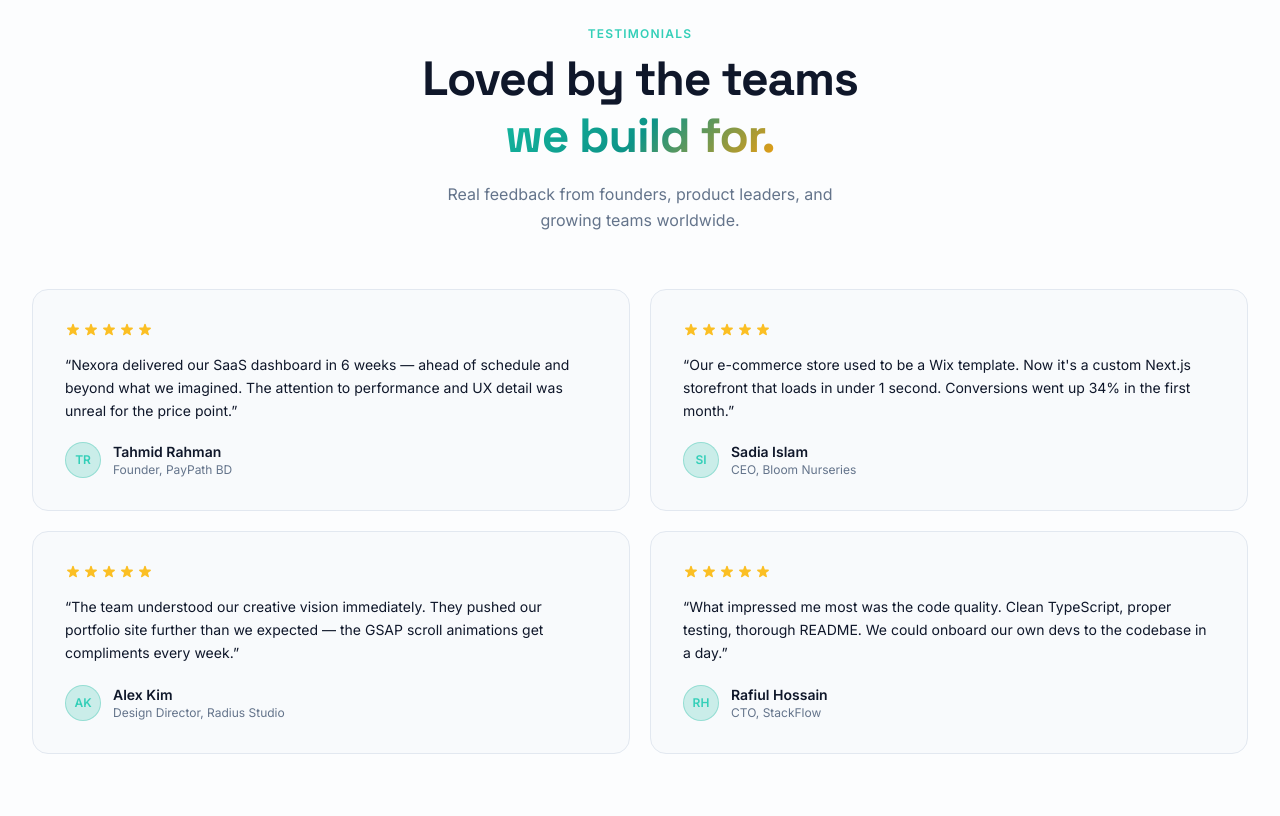
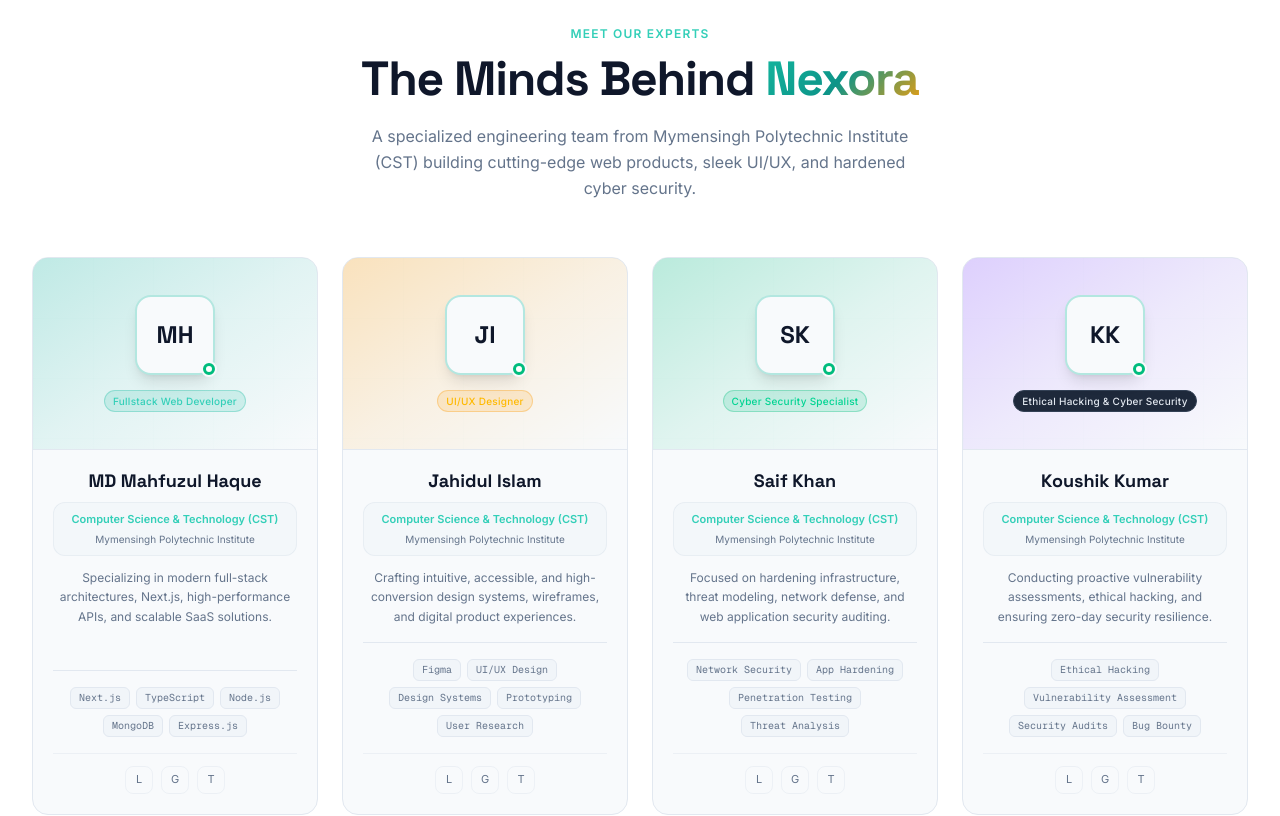
Before and after one commit to msmahfuz3140/online-agency-platform, a Next.js app: page / in a window 1280 px wide. Shown: the part 3940-4756 px from the top of the page. Built offline with nearby package versions, Linux system fonts and the light colour scheme.

Commit message:
feat: add premium Our Team section with CST Mymensingh Polytechnic Institute member profiles

```diff
--- a/app/page.tsx
+++ b/app/page.tsx
@@ -5,6 +5,7 @@
 import { FeaturedProjectsSection } from "@/components/home/FeaturedProjectsSection";
 import { HowItWorksSection } from "@/components/home/HowItWorksSection";
 import { ServicesOverviewSection } from "@/components/home/ServicesOverviewSection";
+import { TeamSection } from "@/components/home/TeamSection";
 import { ClientReviewsSection } from "@/components/home/ClientReviewsSection";
 import { PricingPreviewSection } from "@/components/home/PricingPreviewSection";
 import { FAQSection } from "@/components/home/FAQSection";
@@ -21,6 +22,7 @@
         <FeaturedProjectsSection />
         <HowItWorksSection />
         <ServicesOverviewSection />
+        <TeamSection />
         <ClientReviewsSection />
         <PricingPreviewSection />
         <FAQSection />
--- /dev/null
+++ b/components/home/TeamSection.tsx
@@ -0,0 +1,171 @@
+import { Section } from "../ui/Section";
+import { Card } from "../ui/Card";
+import { Badge } from "../ui/Badge";
+import { FadeInSection } from "../motion/FadeInSection";
+import { StaggerList } from "../motion/StaggerList";
+
+interface TeamMember {
+  name: string;
+  role: string;
+  department: string;
+  institute: string;
+  bio: string;
+  skills: string[];
+  initials: string;
+  gradient: string;
+  roleBadgeVariant: "primary" | "warning" | "success" | "default";
+}
+
+const teamMembers: TeamMember[] = [
+  {
+    name: "MD Mahfuzul Haque",
+    role: "Fullstack Web Developer",
+    department: "Computer Science & Technology (CST)",
+    institute: "Mymensingh Polytechnic Institute",
+    bio: "Specializing in modern full-stack architectures, Next.js, high-performance APIs, and scalable SaaS solutions.",
+    skills: ["Next.js", "TypeScript", "Node.js", "MongoDB", "Express.js"],
+    initials: "MH",
+    gradient: "from-primary-500/25 via-primary-500/10 to-transparent",
+    roleBadgeVariant: "primary",
+  },
+  {
+    name: "Jahidul Islam",
+    role: "UI/UX Designer",
+    department: "Computer Science & Technology (CST)",
+    institute: "Mymensingh Polytechnic Institute",
+    bio: "Crafting intuitive, accessible, and high-conversion design systems, wireframes, and digital product experiences.",
+    skills: ["Figma", "UI/UX Design", "Design Systems", "Prototyping", "User Research"],
+    initials: "JI",
+    gradient: "from-amber-500/25 via-amber-500/10 to-transparent",
+    roleBadgeVariant: "warning",
+  },
+  {
+    name: "Saif Khan",
+    role: "Cyber Security Specialist",
+    department: "Computer Science & Technology (CST)",
+    institute: "Mymensingh Polytechnic Institute",
+    bio: "Focused on hardening infrastructure, threat modeling, network defense, and web application security auditing.",
+    skills: ["Network Security", "App Hardening", "Penetration Testing", "Threat Analysis"],
+    initials: "SK",
+    gradient: "from-emerald-500/25 via-emerald-500/10 to-transparent",
+    roleBadgeVariant: "success",
+  },
+  {
+    name: "Koushik Kumar",
+    role: "Ethical Hacking & Cyber Security",
+    department: "Computer Science & Technology (CST)",
+    institute: "Mymensingh Polytechnic Institute",
+    bio: "Conducting proactive vulnerability assessments, ethical hacking, and ensuring zero-day security resilience.",
+    skills: ["Ethical Hacking", "Vulnerability Assessment", "Security Audits", "Bug Bounty"],
+    initials: "KK",
+    gradient: "from-violet-500/25 via-violet-500/10 to-transparent",
+    roleBadgeVariant: "default",
+  },
+];
+
+export function TeamSection() {
+  return (
+    <Section id="team">
+      {/* Centered Section Header */}
+      <FadeInSection>
+        <div className="text-center mb-10 sm:mb-14">
+          <p className="text-xs font-semibold uppercase tracking-widest text-primary-400 mb-2">
+            Meet Our Experts
+          </p>
+          <h2 className="font-heading text-3xl sm:text-4xl lg:text-5xl font-bold tracking-tight">
+            The Minds Behind <span className="gradient-text">Nexora</span>
+          </h2>
+          <p className="mt-3 sm:mt-4 text-sm sm:text-base text-muted-fg max-w-xl mx-auto leading-relaxed">
+            A specialized engineering team from Mymensingh Polytechnic Institute (CST) building cutting-edge web products, sleek UI/UX, and hardened cyber security.
+          </p>
+        </div>
+      </FadeInSection>
+
+      {/* Team Cards Grid */}
+      <StaggerList className="grid sm:grid-cols-2 lg:grid-cols-4 gap-5 lg:gap-6">
+        {teamMembers.map((member) => (
+          <Card
+            key={member.name}
+            hover
+            padding="none"
+            className="overflow-hidden flex flex-col group h-full"
+          >
+            {/* Avatar / Profile Header Area */}
+            <div
+              className={`relative h-44 sm:h-48 bg-gradient-to-br ${member.gradient} border-b border-border flex flex-col items-center justify-center p-4`}
+            >
+              {/* Decorative background glow */}
+              <div className="absolute inset-0 bg-grid opacity-20 pointer-events-none" />
+
+              {/* Demo Avatar Circle (ready for future image) */}
+              <div className="relative h-20 w-20 rounded-2xl bg-surface border-2 border-primary-500/30 flex items-center justify-center shadow-lg group-hover:scale-105 group-hover:border-primary-500/70 transition-all duration-300">
+                <span className="font-heading font-bold text-2xl text-foreground">
+                  {member.initials}
+                </span>
+                {/* Status indicator badge */}
+                <span className="absolute -bottom-1 -right-1 h-4 w-4 rounded-full bg-emerald-500 border-2 border-surface flex items-center justify-center">
+                  <span className="h-1.5 w-1.5 rounded-full bg-white" />
+                </span>
+              </div>
+
+              {/* Role Badge floating below avatar */}
+              <div className="mt-3">
+                <Badge variant={member.roleBadgeVariant} size="sm">
+                  {member.role}
+                </Badge>
+              </div>
+            </div>
+
+            {/* Content Area */}
+            <div className="p-5 flex-1 flex flex-col">
+              <h3 className="font-heading font-bold text-base sm:text-lg text-foreground text-center">
+                {member.name}
+              </h3>
+
+              {/* Academic Institute Info */}
+              <div className="mt-2.5 p-2 rounded-xl bg-surface-2/60 border border-border/70 text-center">
+                <p className="text-[11px] font-semibold text-primary-400">
+                  {member.department}
+                </p>
+                <p className="text-[10px] text-muted-fg mt-0.5">
+                  {member.institute}
+                </p>
+              </div>
+
+              {/* Bio */}
+              <p className="mt-3 text-xs text-muted-fg leading-relaxed text-center flex-1">
+                {member.bio}
+              </p>
+
+              {/* Skills Tags */}
+              <div className="mt-4 pt-4 border-t border-border flex flex-wrap gap-1.5 justify-center">
+                {member.skills.map((skill) => (
+                  <span
+                    key={skill}
+                    className="text-[10px] px-2 py-0.5 rounded-md bg-surface-2 text-muted-fg border border-border font-mono"
+                  >
+                    {skill}
+                  </span>
+                ))}
+              </div>
+
+              {/* Social / Contact Links Placeholders */}
+              <div className="mt-4 pt-3 border-t border-border/50 flex items-center justify-center gap-2">
+                {["LinkedIn", "GitHub", "Twitter"].map((platform) => (
+                  <button
+                    key={platform}
+                    type="button"
+                    aria-label={`${member.name}'s ${platform}`}
+                    className="h-7 w-7 rounded-lg text-muted-fg hover:text-primary-400 hover:bg-surface-2 border border-border/50 flex items-center justify-center transition-colors text-[11px]"
+                  >
+                    {platform[0]}
+                  </button>
+                ))}
+              </div>
+            </div>
+          </Card>
+        ))}
+      </StaggerList>
+    </Section>
+  );
+}
```
